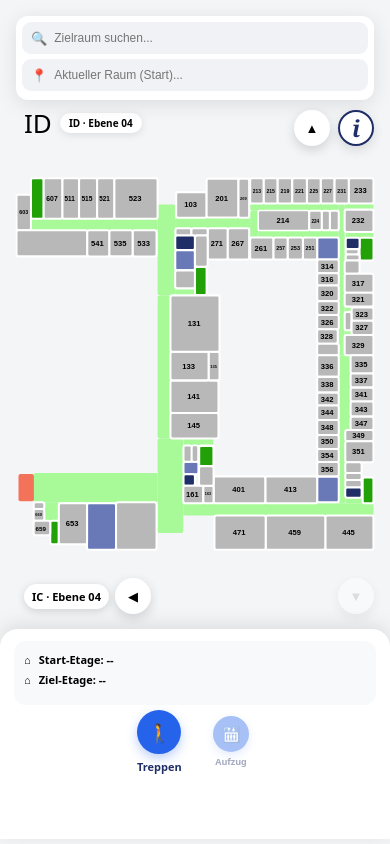
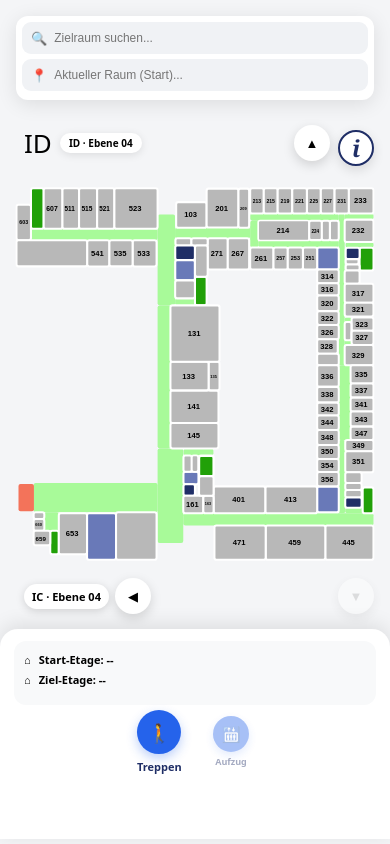
Before and after one commit to RonjaHeitmann/rub-campus-map, a plain HTML site: page index.html in a window 390 px wide. Drawn offline with Linux system fonts and the light colour scheme.

Commit message:
Auto-Update InteraktiveMap

```diff
--- a/styles.css
+++ b/styles.css
@@ -478,7 +478,7 @@ text.room-label {
 @media (max-width: 640px) {
     :root {
         --map-offset-x: 0px;
-        --map-offset-y: -20px;
+        --map-offset-y: -10px;
         --top-overlay-height: 84px;
     }
 
@@ -512,7 +512,7 @@ text.room-label {
     }
 
     .building-heading {
-        top: 110px;
+        top: 130px;
         left: 24px;
         gap: 8px;
     }
@@ -556,7 +556,7 @@ text.room-label {
     }
 
     .map-legend {
-        top: 110px;
+        top: 130px;
         right: 16px;
     }
 
@@ -582,7 +582,7 @@ text.room-label {
 
     .right-controls #btn-floor-up {
         position: absolute;
-        top: 110px;
+        top: 125px;
         right: 60px;
         width: 36px;
         height: 36px;
```
